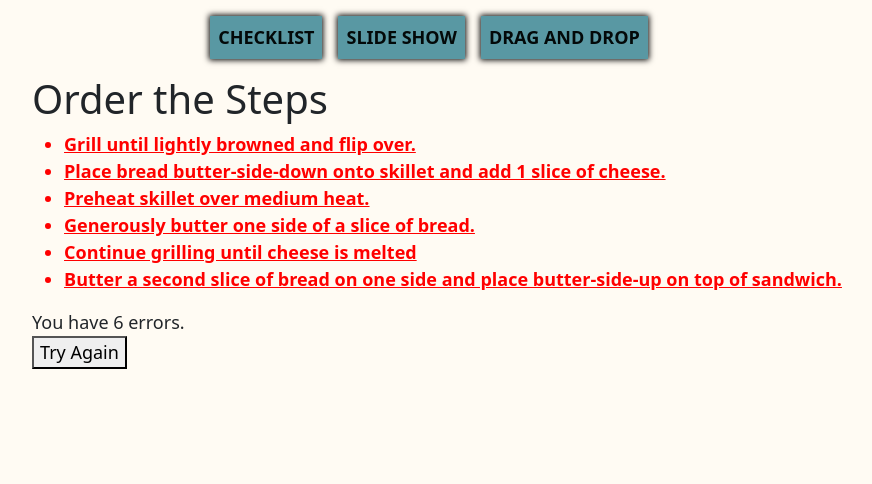
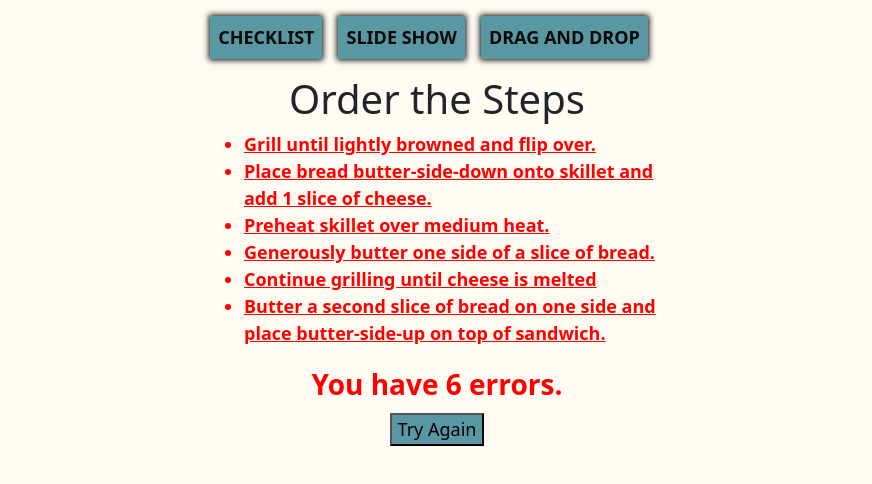
Before and after one commit to chrisvangroll/react-practice, a React (Create React App) app in the folder app/: page /dragDrop in a window 1280 px wide. Both pictures are taken after a click on the button "Check your". Shown: the top 484 px of the page, without its empty margins (203-1075 px from the left). Built offline with nearby package versions, Linux system fonts and the light colour scheme.

Commit message:
Made minor changes for accessibility

```diff
--- a/app/src/components/CheckList.jsx
+++ b/app/src/components/CheckList.jsx
@@ -11,7 +11,7 @@ export default function CheckList() {
     });
   }
     return (
-      <div class='checkListContainer'>
+      <main class='checkListContainer'>
         <div class='d-flex flex-column '>
           <h1 class='ms-2 mt-3 text-decoration-underline'>CheckList</h1>
             <label htmlFor="stepOne" class='m-2 step d-inline-flex align-items-center'>
@@ -77,6 +77,6 @@ export default function CheckList() {
             </label>
         </div>
         <button class='clearAll mt-2 m-2 ps-3 pt-1 pe-3 pb-1' onClick={clearAll}>Clear All</button>
-      </div>
+      </main>
     )
 }
--- a/app/src/components/DragDrop.jsx
+++ b/app/src/components/DragDrop.jsx
@@ -50,7 +50,7 @@ function DragDrop() {
   }
 
   function btnToggle (){
-      if(isChecked==false){
+      if(isChecked===false){
         const listArray = document.querySelectorAll('li')
         let counter = 0;
         for(let i=0; i<=listArray.length-1; i++){
@@ -60,7 +60,7 @@ function DragDrop() {
             }
         }
         setErrors(counter);
-        counter == 0 ? document.getElementById('successMsg').classList.remove('d-none'): document.getElementById('errorMsg').classList.remove('d-none');
+        counter === 0 ? document.getElementById('successMsg').classList.remove('d-none'): document.getElementById('errorMsg').classList.remove('d-none');
         setIsChecked(true);
         setBtnText('Try Again')
     }else{
@@ -75,8 +75,8 @@ function DragDrop() {
   }
 
   return (
-    <main>
-        <h1>Order the Steps</h1>
+    <main class='dndContainer'>
+        <h1 class='text-center'>Order the Steps</h1>
         <DragDropContext onDragEnd={handleOnDragEnd}>
           <Droppable droppableId="characters">
             {(provided) => (
@@ -97,9 +97,11 @@ function DragDrop() {
             )}
           </Droppable>
         </DragDropContext>
-        <div id='errorMsg' class='d-none'>{`You have ${errors} errors.`}</div>
-        <div id='successMsg' class='d-none'>Correct!</div>
-        <button class='checkBtn' onClick={btnToggle}>{btnText}</button>
+        <div id='errorMsg' class='d-none errorMsg text-center fs-3'>{`You have ${errors} errors.`}</div>
+        <div id='successMsg' class='d-none successMsg text-center fs-3'>Correct!</div>
+        <div class='d-flex justify-content-center'>
+          <button class='checkBtn mt-2' onClick={btnToggle}>{btnText}</button>
+        </div>
         {/* <button class='tryAgain d-none' onClick={tryAgain}>Try Again</button> */}
     </main>
   );
--- a/app/src/components/Nav.jsx
+++ b/app/src/components/Nav.jsx
@@ -2,10 +2,12 @@ import React from 'react';
 import {Link } from 'react-router-dom';
 export default function Nav() {
     return (
-        <nav class='p-md-3 d-flex flex-column flex-md-row justify-content-md-center'>
+        <header>
+            <nav class='p-md-3 d-flex flex-column flex-md-row justify-content-md-center'>
              <Link class="p-2 fw-bold text-center d-block navLink me-md-3" to="/">CHECKLIST</Link>
              <Link class="p-2 fw-bold text-center d-block navLink me-md-3" to="/slides">SLIDE SHOW</Link>
              <Link class="p-2 fw-bold text-center d-block navLink me-md-3" to="/dragDrop">DRAG AND DROP</Link>
-        </nav>
+            </nav>
+        </header>
     )
 }
--- a/app/src/components/Slides.jsx
+++ b/app/src/components/Slides.jsx
@@ -30,7 +30,7 @@ export default function Slides() {
         setImg(img+1);
         setStep(img+1);
         document.getElementById('backBtn').classList.remove('d-none');
-        if(img == 6){
+        if(img === 6){
             document.getElementById('forwardBtn').classList.add('d-none')
         }
     }
@@ -39,20 +39,19 @@ export default function Slides() {
         setImg(img-1);
         setStep(img-1);
         document.getElementById('forwardBtn').classList.remove('d-none');
-        console.log(img)
-        if(img == 1){
+        if(img === 1){
             document.getElementById('backBtn').classList.add('d-none')
         }
     }
 
     return (
-        <div>
+        <main>
             <h1 class='text-decoration-underline text-center mt-3'>Slide Show</h1>
             <div class ='d-flex justify-content-center'>
                 <div id='backBtn' onClick = {previousImg} class='d-none d-flex align-items-center'>
                     <i class="fs-1 chevron p-2 fas fa-chevron-left" ></i>
                 </div>
-                <img class='img' src={imageArr[img]} alt="image" />
+                <img class='img' src={imageArr[img]} alt="step" />
                 <div id='forwardBtn' class='d-flex align-items-center' onClick = {nextImg}>
                     <i class="fs-1 chevron p-2 fas fa-chevron-right" ></i>
                 </div>
@@ -60,6 +59,6 @@ export default function Slides() {
             <div class='d-flex justify-content-center'>
                 <div class='text-center w-75'>{stepArr[step]}</div>
             </div>
-        </div>
+        </main>
     )
 }
--- a/app/src/index.js
+++ b/app/src/index.js
@@ -1,7 +1,7 @@
 import React from 'react'
 import ReactDOM from 'react-dom'
 import App from './App'
-import { BrowserRouter, Route, Routes } from "react-router-dom"
+import { BrowserRouter } from "react-router-dom"
 import reportWebVitals from './reportWebVitals';
 import 'bootstrap/dist/css/bootstrap.min.css';
 
--- a/app/src/styles/components/_checkList.scss
+++ b/app/src/styles/components/_checkList.scss
@@ -22,5 +22,6 @@
     .clearAll{
         background-color: $blue;
         display: inline;
+        cursor:pointer;
     }
 }
--- a/app/src/styles/components/_dragDrop.scss
+++ b/app/src/styles/components/_dragDrop.scss
@@ -1,17 +1,22 @@
-.draggable{
-    background-color: $white;
-    color: $black;
-    height: 80px;
-    margin-bottom: 10px;
-    background-color: $blue;
+.dndContainer{
+
+    @media(min-width: 768px){
+        width: 450px;
     }
 
-.dragging{
-    opacity: .5;
+    .errorMsg{
+        color: red;
+        font-weight: bold;
+    }
+
+    .successMsg{
+        color: green;
+        font-weight: bold;
     }
 
     .checkBtn{
         cursor:pointer;
+        background-color: $blue;
     }
 
     .wrong{
@@ -19,3 +24,4 @@
         font-weight: bold;
         text-decoration: underline;
     }
+}
--- a/app/src/styles/styles.css
+++ b/app/src/styles/styles.css
@@ -19,6 +19,7 @@
 .checkListContainer .clearAll {
   background-color: #5998a3;
   display: inline;
+  cursor: pointer;
 }
 
 .img {
@@ -55,23 +56,24 @@
   background-color: #5998a38f;
 }
 
-.draggable {
-  background-color: #FFFBF3;
-  color: #030909;
-  height: 80px;
-  margin-bottom: 10px;
+@media (min-width: 768px) {
+  .dndContainer {
+    width: 450px;
+  }
+}
+.dndContainer .errorMsg {
+  color: red;
+  font-weight: bold;
+}
+.dndContainer .successMsg {
+  color: green;
+  font-weight: bold;
+}
+.dndContainer .checkBtn {
+  cursor: pointer;
   background-color: #5998a3;
 }
-
-.dragging {
-  opacity: 0.5;
-}
-
-.checkBtn {
-  cursor: pointer;
-}
-
-.wrong {
+.dndContainer .wrong {
   color: red;
   font-weight: bold;
   text-decoration: underline;
```
Also changed, not shown: 2 other files (tests, documents, lock files or other folders). Lines whose indentation alone changed are shown as unchanged.
